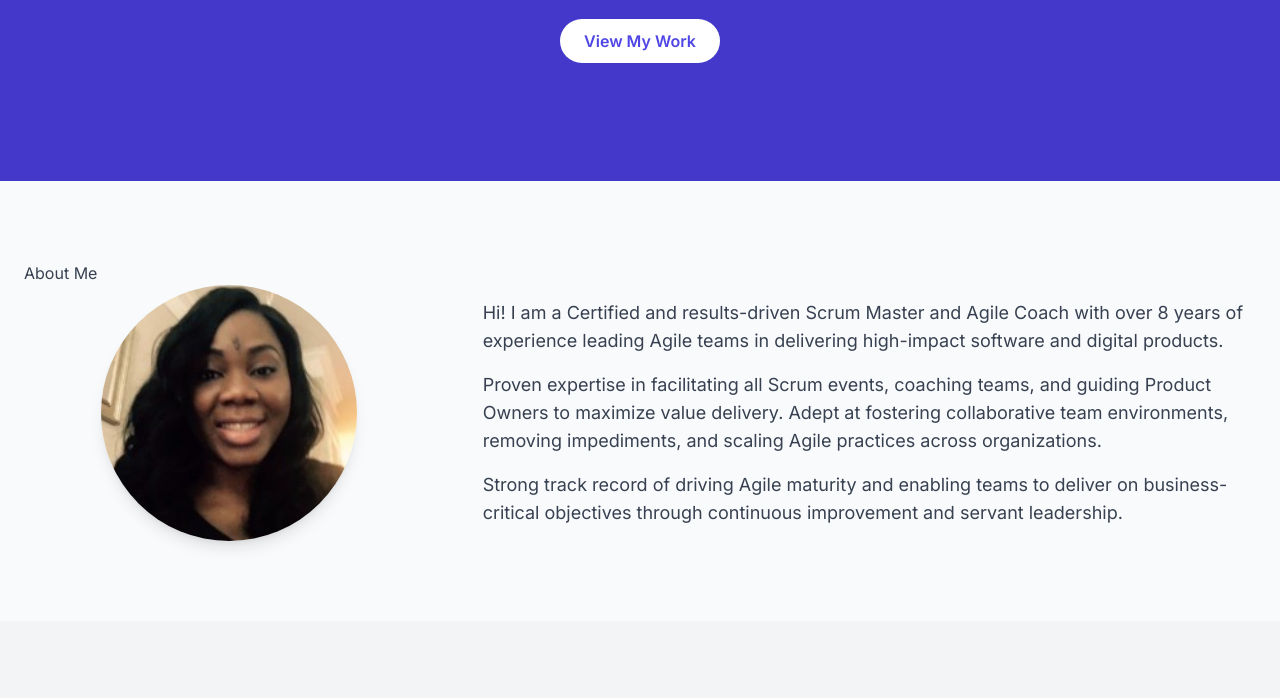
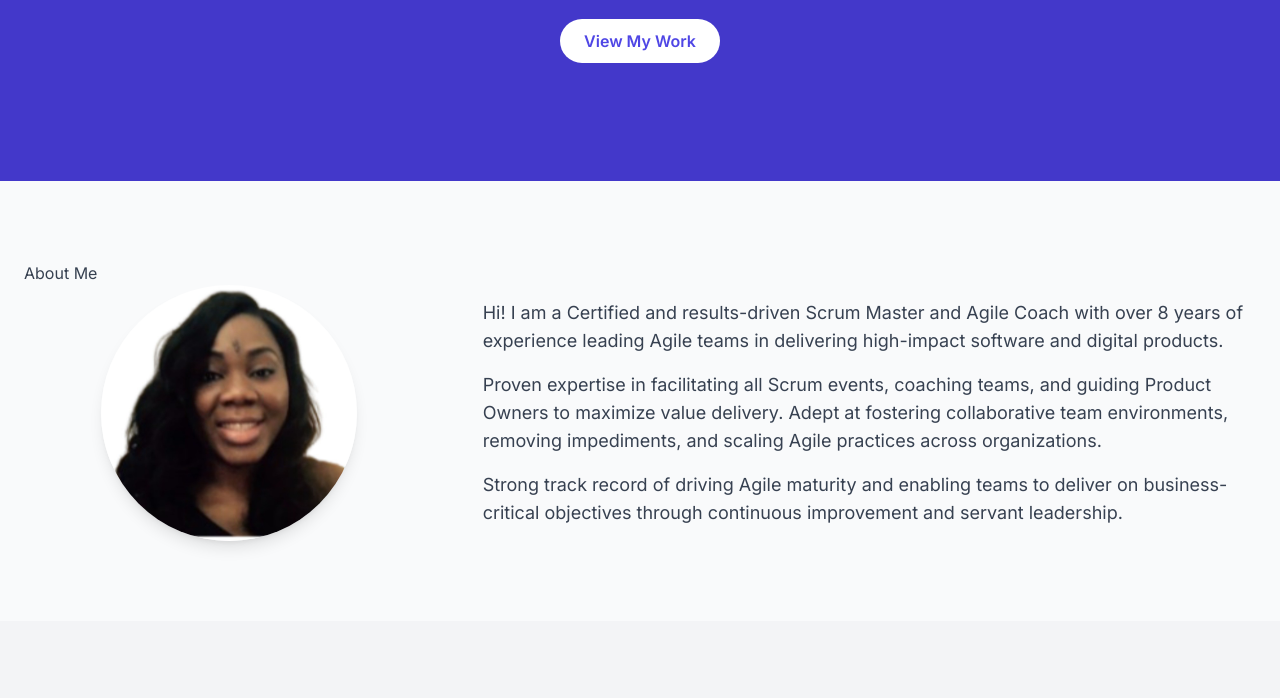
Before and after one commit to yinkajoto/ola, a plain HTML site: page index.html in a window 1280 px wide. Shown: the part 311-1009 px from the top of the page. Drawn offline with nearby package versions, Linux system fonts and the light colour scheme.

Commit message:
Update index.html

```diff
--- a/index.html
+++ b/index.html
@@ -63,7 +63,7 @@
                 <div class="md:flex md:items-center">
                     <div class="md:w-1/3 text-center mb-8 md:mb-0">
                         <!-- Replaced placeholder with your photo -->
-                        <img src="my photo.jpeg" alt="A photo of Olayinka Abodunde" class="rounded-full shadow-lg mx-auto w-64 h-64 object-cover">
+                        <img src="linkedln image.jpeg" alt="A photo of Olayinka Abodunde" class="rounded-full shadow-lg mx-auto w-64 h-64 object-cover">
                     </div>
                     <div class="md:w-2/3 md:pl-12">
                         <p class="text-lg mb-4">Hi! I am a Certified and results-driven Scrum Master and Agile Coach with over 8 years of experience leading Agile teams in delivering high-impact software and digital products. </p>
```
